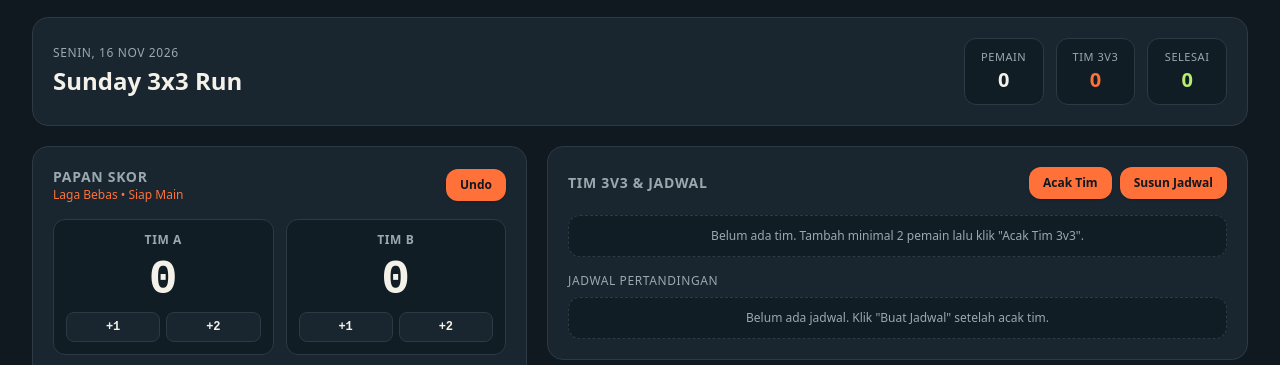
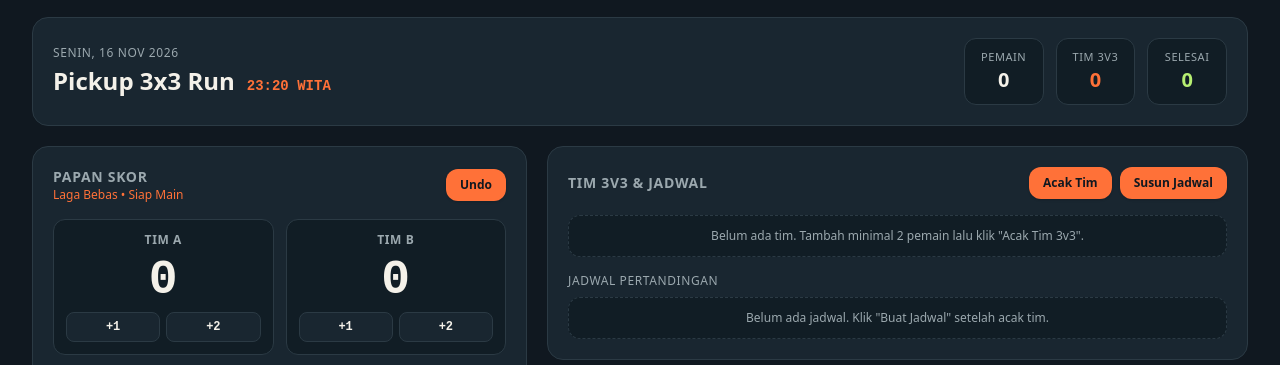
Before and after one commit to legacyditt/hoopmate, a website: page index.html in a window 1280 px wide. Shown: the part 67-432 px from the top of the page. Drawn offline with nearby package versions, Linux system fonts and the light colour scheme; files that its build step writes are made by us from their sources.

Commit message:
feat(session): display WITA clock beside Pickup 3x3 Run and add Pages workflow

```diff
--- a/index.html
+++ b/index.html
@@ -60,12 +60,20 @@
               >
                 Minggu, 15 Nov 2026
               </p>
-              <h2
-                id="session-title"
-                class="mt-1 font-display text-2xl font-bold text-court-cream"
-              >
-                Sunday 3x3 Run
-              </h2>
+              <div class="mt-1 flex flex-wrap items-baseline gap-3">
+                <h2
+                  id="session-title"
+                  class="font-display text-2xl font-bold text-court-cream"
+                >
+                  Pickup 3x3 Run
+                </h2>
+                <span
+                  id="session-time"
+                  class="font-mono text-sm font-bold tabular-nums text-court-orange"
+                >
+                  00:00
+                </span>
+              </div>
             </div>
             <!-- Ringkasan statistik sesi -->
             <div class="grid grid-cols-3 gap-3">
--- a/js/app.js
+++ b/js/app.js
@@ -12,6 +12,7 @@ let lastAnnouncedSecond = null;
 // Elemen DOM: Header & Sesi
 const btnNewSession = document.getElementById('btn-new-session');
 const sessionDateEl = document.getElementById('session-date');
+const sessionTimeEl = document.getElementById('session-time');
 const sessionTitleEl = document.getElementById('session-title');
 const statPlayersEl = document.getElementById('stat-players');
 const statTeamsEl = document.getElementById('stat-teams');
@@ -50,16 +51,32 @@ function commit() {
   render();
 }
 
-// Render Card 1: Info Sesi
-function renderSession() {
-  const today = new Date().toLocaleDateString('id-ID', {
+// Update hari, tanggal, dan jam WITA secara dinamis
+function updateSessionClock() {
+  const now = new Date();
+  const datePart = now.toLocaleDateString('id-ID', {
     weekday: 'long',
     day: 'numeric',
     month: 'short',
     year: 'numeric',
+    timeZone: 'Asia/Makassar',
   });
+  const timePart = now
+    .toLocaleTimeString('id-ID', {
+      hour: '2-digit',
+      minute: '2-digit',
+      hour12: false,
+      timeZone: 'Asia/Makassar',
+    })
+    .replace('.', ':');
 
-  sessionDateEl.textContent = today;
+  sessionDateEl.textContent = datePart;
+  sessionTimeEl.textContent = `${timePart} WITA`;
+}
+
+// Render Card 1: Info Sesi
+function renderSession() {
+  updateSessionClock();
   sessionTitleEl.textContent = state.sessionName;
   statPlayersEl.textContent = state.players.length;
   statTeamsEl.textContent = state.teams.length;
@@ -421,6 +438,7 @@ btnMatchFinish.addEventListener('click', finishCurrentMatch);
 
 // Inisialisasi aplikasi saat halaman dibuka
 function init() {
+  setInterval(updateSessionClock, 1000);
   if (state.timer.isRunning && state.timer.endTime) {
     const remaining = Math.max(0, Math.ceil((state.timer.endTime - Date.now()) / 1000));
     if (remaining > 0) {
--- a/js/state.js
+++ b/js/state.js
@@ -4,7 +4,7 @@ const STORAGE_KEY = "hoopmate_state_v1";
 // Buat struktur state awal
 export function createInitialState() {
   return {
-    sessionName: "Sunday 3x3 Run",
+    sessionName: "Pickup 3x3 Run",
     players: [], // [{ id, name }]
     teams: [], // [{ id, name, members }]
     matches: [], // [{ id, teamAId, teamBId, scoreA, scoreB, done }]
```
